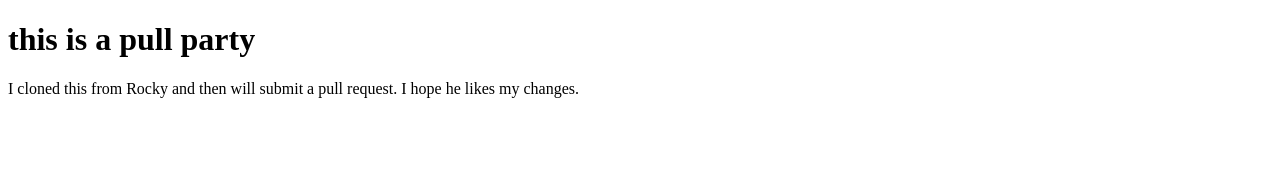
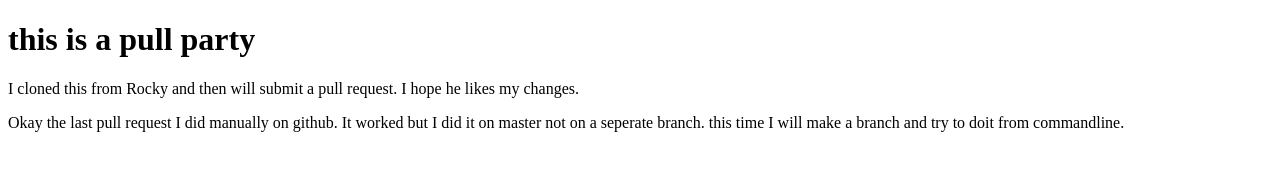
Before and after one commit to goodbedford/Repository1, a plain HTML site: page index.html in a window 1280 px wide. Drawn offline with Linux system fonts and the light colour scheme.

Commit message:
added another paragarh to index.html of Rockys repo

```diff
--- a/index.html
+++ b/index.html
@@ -7,5 +7,8 @@
   <h1>this is a pull party</h1>
   <p>I cloned this from Rocky and then will submit a pull request. I hope he likes my changes.
   </p>
+  <p>Okay the last pull request I did manually on github. It worked but I did it on master
+  not on a seperate branch. this time I will make a branch and try to doit from commandline.
+  </p>
 </body>
 </html>
```
